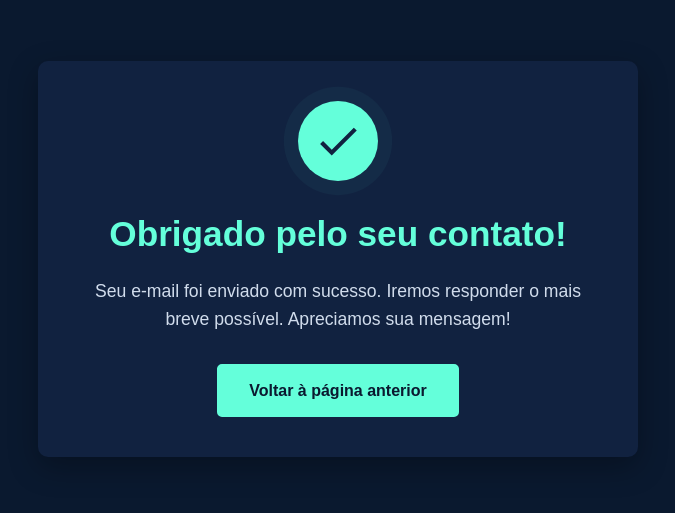
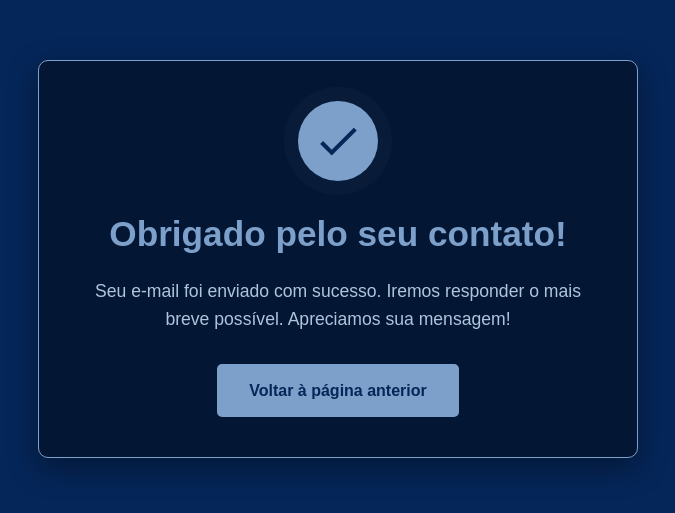
Before and after one commit to felipmz/paginadeagradecimento, a plain HTML site: page index.html in a window 1280 px wide. Shown: the part 141-654 px from the top of the page, without its empty margins (302-977 px from the left). Drawn offline with Linux system fonts and the light colour scheme.

Commit message:
ajuste na palheta de cores

```diff
--- a/index.html
+++ b/index.html
@@ -14,8 +14,8 @@
       }
 
       body {
-        background-color: #0a192f;
-        color: #e6f1ff;
+        background-color: #052659; /* Azul escuro principal */
+        color: #e0f4ff; /* Texto claro para contraste */
         line-height: 1.6;
         display: flex;
         flex-direction: column;
@@ -27,14 +27,15 @@
 
       /* Container principal */
       .thank-you-container {
-        background-color: #112240;
+        background-color: #031633; /* Tom mais escuro para o container */
         border-radius: 10px;
         padding: 40px;
         max-width: 600px;
         width: 100%;
         text-align: center;
-        box-shadow: 0 10px 30px rgba(0, 0, 0, 0.3);
+        box-shadow: 0 10px 30px rgba(0, 0, 0, 0.4);
         transition: transform 0.3s ease;
+        border: 1px solid #7da0ca; /* Borda com o azul claro */
       }
 
       .thank-you-container:hover {
@@ -49,7 +50,7 @@
         display: flex;
         justify-content: center;
         align-items: center;
-        background-color: #64ffda;
+        background-color: #7da0ca; /* Azul claro principal */
         border-radius: 50%;
         animation: pulse 2s infinite;
       }
@@ -57,18 +58,18 @@
       .checkmark svg {
         width: 50px;
         height: 50px;
-        fill: #112240;
+        fill: #052659; /* Azul escuro para o ícone */
       }
 
       @keyframes pulse {
         0% {
-          box-shadow: 0 0 0 0 rgba(100, 255, 218, 0.7);
+          box-shadow: 0 0 0 0 rgba(125, 160, 202, 0.7);
         }
         70% {
-          box-shadow: 0 0 0 15px rgba(100, 255, 218, 0);
+          box-shadow: 0 0 0 15px rgba(125, 160, 202, 0);
         }
         100% {
-          box-shadow: 0 0 0 0 rgba(100, 255, 218, 0);
+          box-shadow: 0 0 0 0 rgba(125, 160, 202, 0);
         }
       }
 
@@ -76,32 +77,33 @@
       h1 {
         font-size: 2.2rem;
         margin-bottom: 15px;
-        color: #64ffda;
+        color: #7da0ca; /* Azul claro para o título */
       }
 
       p {
         font-size: 1.1rem;
         margin-bottom: 30px;
         opacity: 0.9;
+        color: #c1d8f0; /* Tom intermediário para o texto */
       }
 
       /* Botão de voltar */
       .back-button {
         display: inline-block;
-        background-color: #64ffda;
-        color: #0a192f;
+        background-color: #7da0ca;
+        color: #052659;
         padding: 12px 30px;
         border-radius: 5px;
         text-decoration: none;
         font-weight: bold;
         font-size: 1rem;
         transition: all 0.3s ease;
-        border: 2px solid #64ffda;
+        border: 2px solid #7da0ca;
       }
 
       .back-button:hover {
         background-color: transparent;
-        color: #64ffda;
+        color: #7da0ca;
       }
 
       /* Versão mobile */
```
